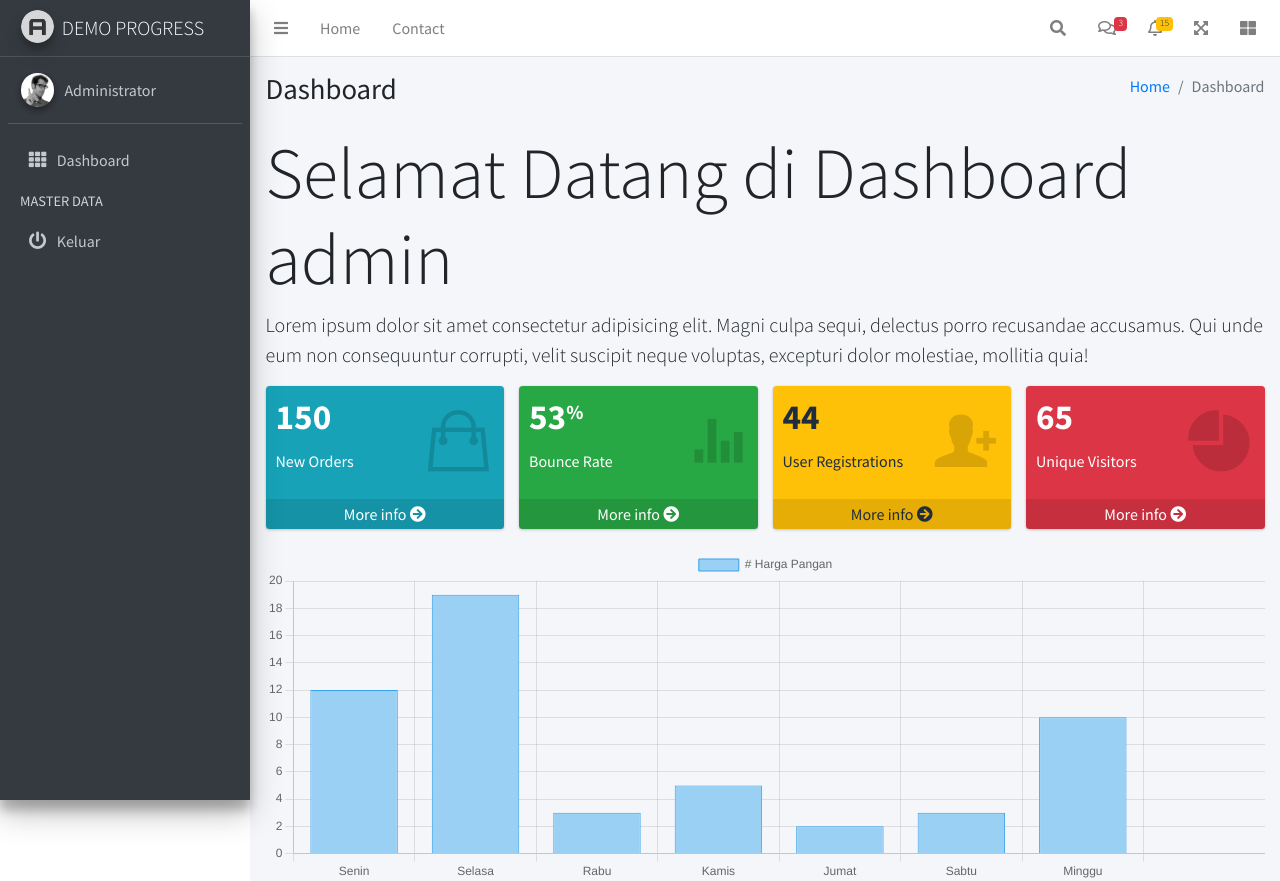
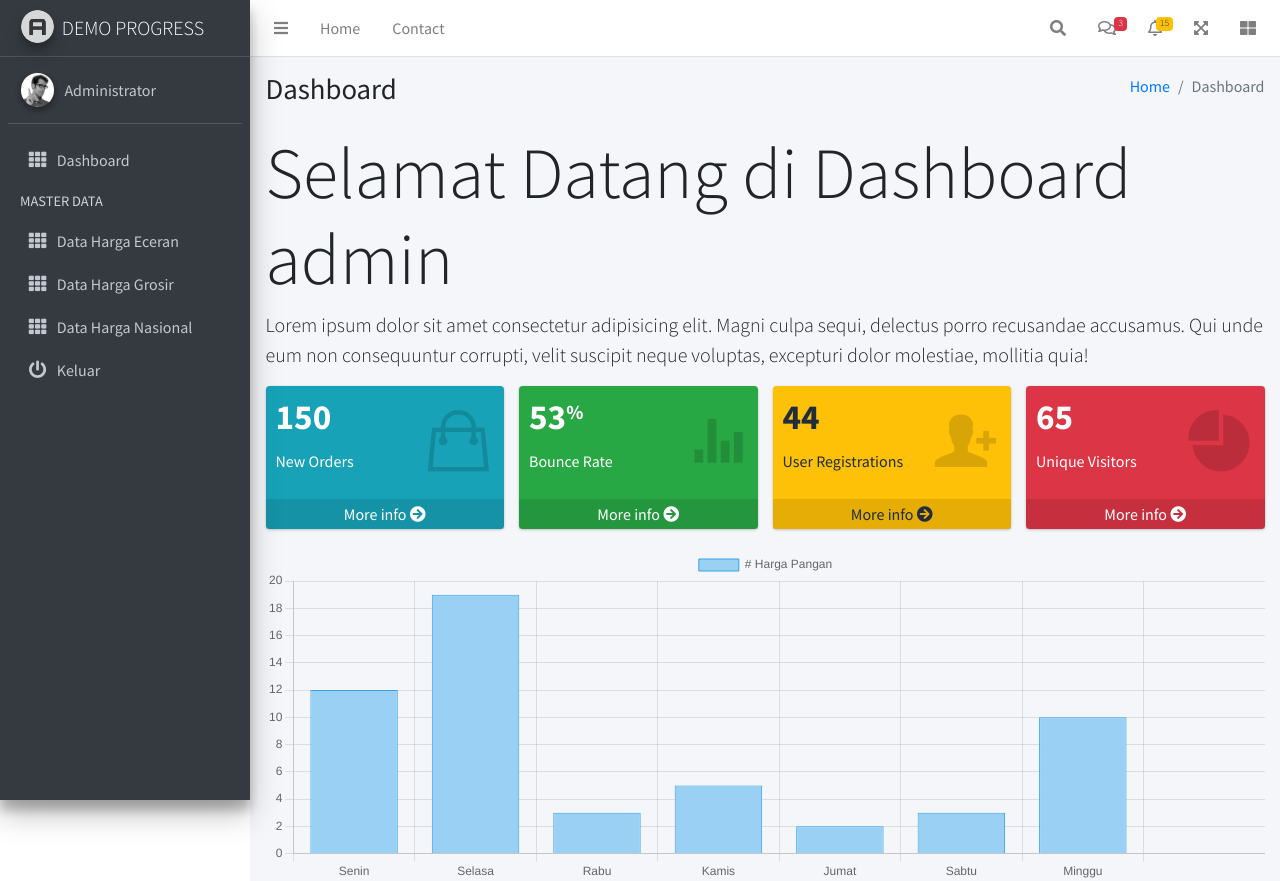
Before and after one commit to insanz01/sppd-php-native, a PHP site: page /harpan/ in a window 1280 px wide. Shown: the top 881 px of the page. Run offline with PHP 8.4, Linux system fonts and the light colour scheme; the visitor is signed in with stand-in values (Sample User, id 1); some libraries are stand-ins or nearby versions.

Commit message:
add some menus

```diff
--- a/partials/sidebar.php
+++ b/partials/sidebar.php
@@ -47,6 +47,33 @@
           </li>
           <li class="nav-header">MASTER DATA</li>
           <li class="nav-item">
+            <a href="?page=dashboard" class="nav-link">
+              <i class="nav-icon fas fa-th"></i>
+              <p>
+                Data Harga Eceran
+                <!-- <span class="right badge badge-danger">New</span> -->
+              </p>
+            </a>
+          </li>
+          <li class="nav-item">
+            <a href="?page=dashboard" class="nav-link">
+              <i class="nav-icon fas fa-th"></i>
+              <p>
+                Data Harga Grosir
+                <!-- <span class="right badge badge-danger">New</span> -->
+              </p>
+            </a>
+          </li>
+          <li class="nav-item">
+            <a href="?page=dashboard" class="nav-link">
+              <i class="nav-icon fas fa-th"></i>
+              <p>
+                Data Harga Nasional
+                <!-- <span class="right badge badge-danger">New</span> -->
+              </p>
+            </a>
+          </li>
+          <li class="nav-item">
             <a href="?page=logout" class="nav-link">
               <i class="nav-icon fas fa-power-off"></i>
               <p>
```
